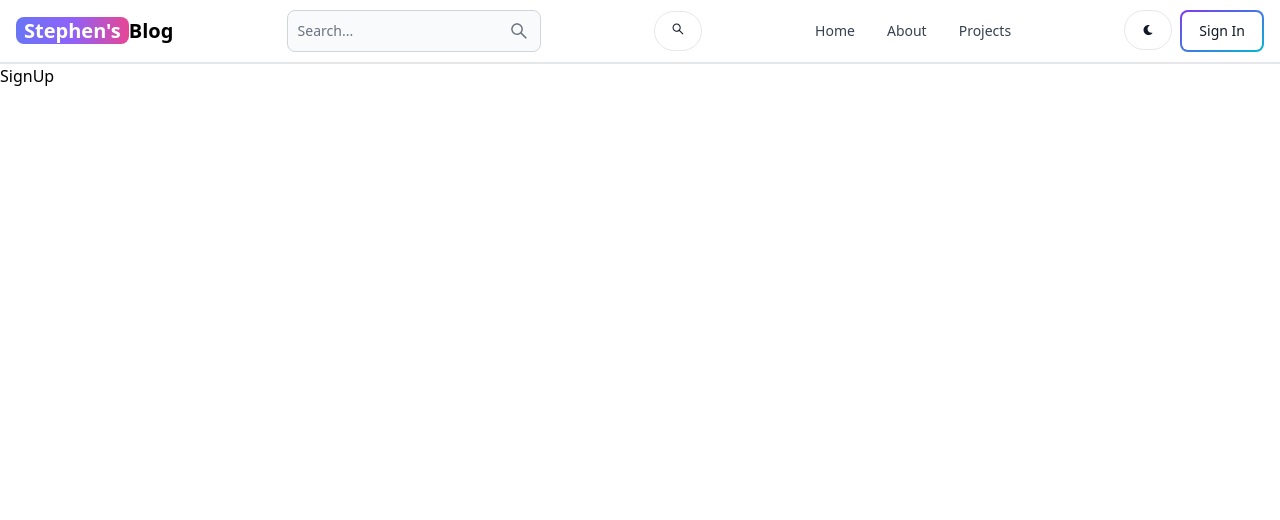
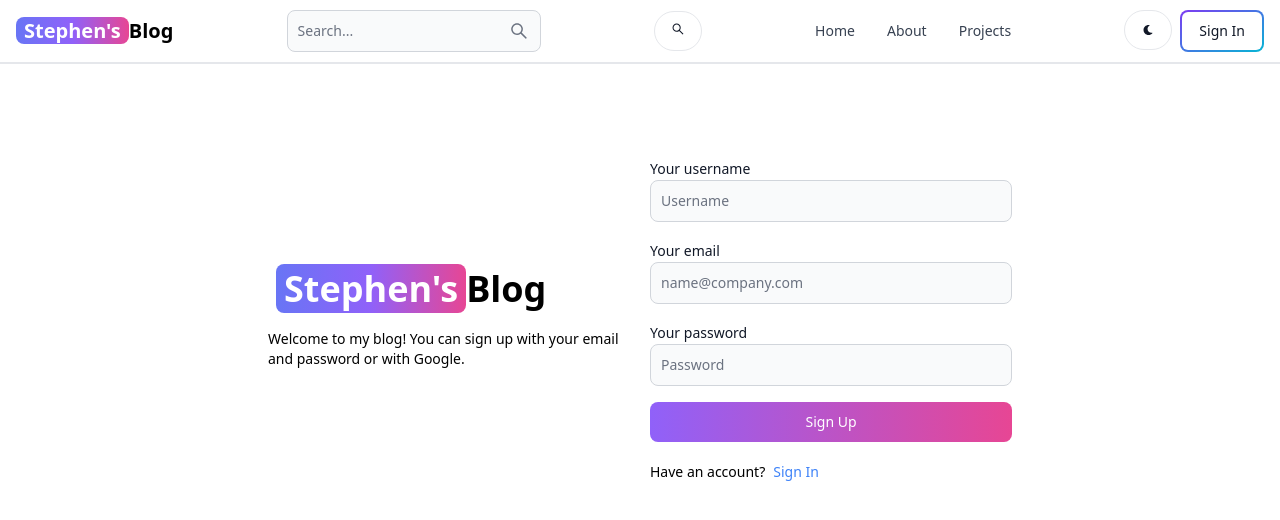
Before and after one commit to tungbinhdinh89/my_blog, a React (Vite) app in the folder client/: page /sign-up in a window 1280 px wide. Shown: the top 520 px of the page. Built offline with nearby package versions, Linux system fonts and the light colour scheme.

Commit message:
add sign up user page ui

```diff
--- a/client/src/pages/SignUp.jsx
+++ b/client/src/pages/SignUp.jsx
@@ -1,5 +1,56 @@
+import { Button, Label, TextInput } from "flowbite-react";
+import { Link } from "react-router-dom";
+
 export default function SignUp() {
   return (
-    <div>SignUp</div>
-  )
+    <div className="min-h-screen mt-20">
+      <div className="flex p-3 max-w-3xl mx-auto flex-col md:flex-row md:items-center gap-5">
+        {/* left */}
+
+        <div className="flex-1">
+          <Link to="/" className="px-2 font-bold dark:text-white text-4xl">
+            <span className="px-2 bg-gradient-to-r from-indigo-500 via-purple-500 to-pink-500 rounded-lg text-white">
+              Stephen's
+            </span>
+            Blog
+          </Link>
+          <p className="text-sm mt-5">
+            Welcome to my blog! You can sign up with your email and password or
+            with Google.
+          </p>
+        </div>
+        {/* right */}
+
+        <div className="flex-1">
+          <form className="flex flex-col gap-4">
+            <div>
+              <Label value="Your username" />
+              <TextInput type="text" placeholder="Username" id="username" />
+            </div>
+            <div>
+              <Label value="Your email" />
+              <TextInput
+                type="email"
+                placeholder="name@company.com"
+                id="email"
+              />
+            </div>
+            <div>
+              <Label value="Your password" />
+              <TextInput type="password" placeholder="Password" id="password" />
+            </div>
+            <Button gradientDuoTone="purpleToPink" type="submit">
+              Sign Up
+            </Button>
+          </form>
+          <div className="flex gap-2 text-sm mt-5">
+            <span>Have an account?</span>
+            <Link to="/sign-in" className="text-blue-500">
+              Sign In
+            </Link>
+          </div>
+        </div>
+      </div>
+    </div>
+  );
 }
```
